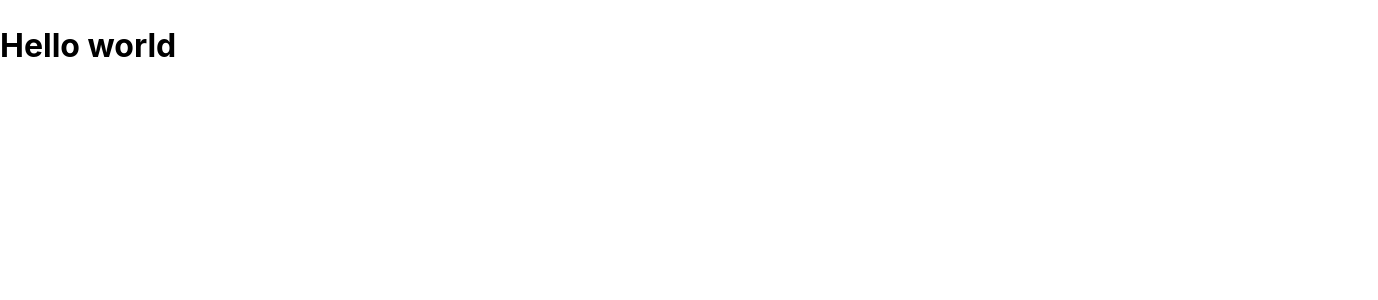
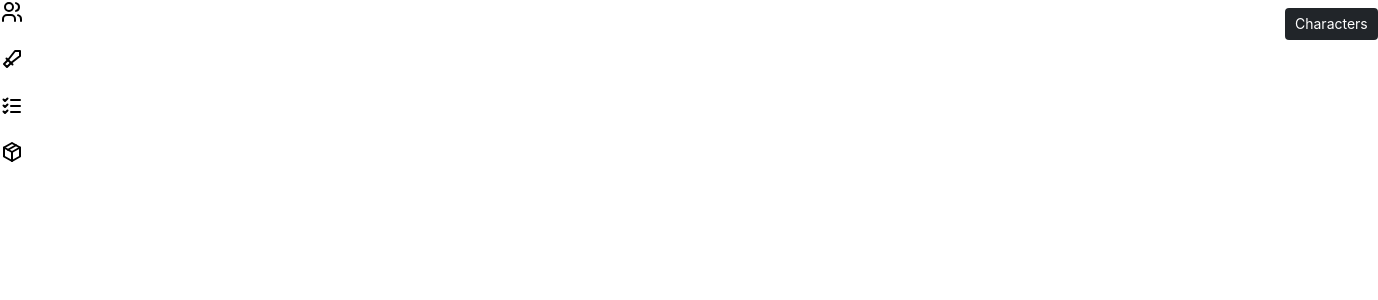
Before and after one commit to nooa-p/gacha-tools, a Next.js app: page / in a window 1280 px wide. Shown: the top 300 px of the page, 1378 px wide, since content can reach past the window. Built offline with nearby package versions, Linux system fonts and the light colour scheme.

Commit message:
start styling navbar component

```diff
--- a/src/app/page.tsx
+++ b/src/app/page.tsx
@@ -1,5 +1,9 @@
+import { NavBar } from "@/components/ui/NavBar/NavBar";
+
 export default function Home() {
   return (
-  <h1>Hello world</h1>
+    <>
+      <NavBar />
+    </>
   );
 }
--- /dev/null
+++ b/src/components/ui/NavBar/NavBar.tsx
@@ -0,0 +1,49 @@
+'use client'
+import { useState } from "react"
+import { IconUsers, IconSword, IconListCheck, IconPackage } from "@tabler/icons-react"
+import { Tooltip, Stack, UnstyledButton } from "@mantine/core"
+
+interface NavBarLinkProps {
+  icon: typeof IconUsers
+  label: string
+  active?: boolean
+  onClick?(): void
+}
+
+function NavBarLink({ icon: Icon, label, active, onClick }: NavBarLinkProps) {
+  return (
+    <Tooltip label={label} position="right" transitionProps={{ duration: 0 }}>
+      <UnstyledButton onClick={onClick} data-active={active || undefined}>
+        <Icon />
+      </UnstyledButton>
+    </Tooltip>
+  )
+}
+
+const navdata = [
+  { icon: IconUsers, label: 'Characters' },
+  { icon: IconSword, label: 'Weapons' },
+  { icon: IconListCheck, label: 'Planner'},
+  { icon: IconPackage, label: 'Inventory' }
+]
+
+export function NavBar() {
+  const [active, setActive] = useState(0)
+
+  const links = navdata.map((link, index) => (
+    <NavBarLink
+      {...link}
+      key={link.label}
+      active={index === active}
+      onClick={() => setActive(index)}
+    />
+  ))
+
+  return (
+    <nav>
+      <Stack justify="center">
+        {links}
+      </Stack>
+    </nav>
+  )
+}
```
Also changed, not shown: src/components/ui/NavBar/NavBar.module.css (added).
